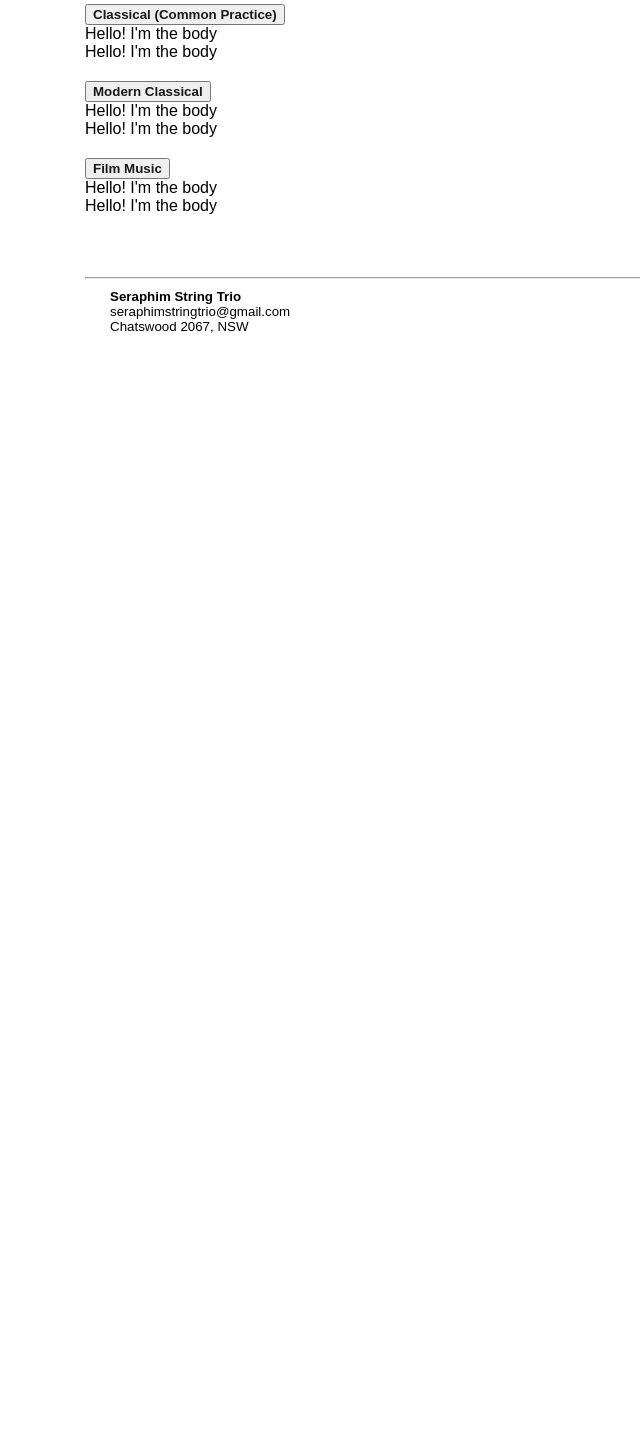
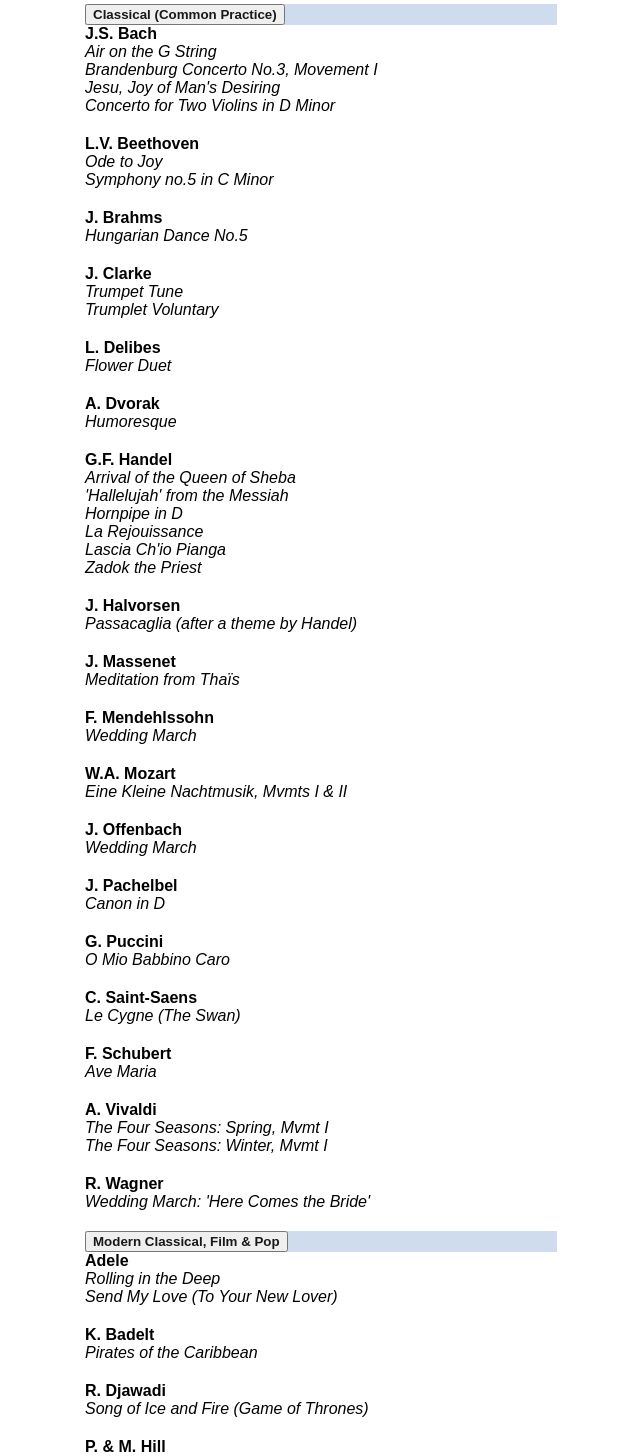
Before and after one commit to seraphimstringtrio/seraphim-website, a React (Create React App) app in the folder seraphim-app/: page /#/music in a window 1280 px wide. Shown: the part 860-2316 px from the top of the page, without its empty margins (107-747 px from the left). Before the commit the page ends 1224 px from the top, so only its background shows below. Built offline with nearby package versions, Linux system fonts and the light colour scheme; the HTML template or start-up script is replaced by a standard one.

Commit message:
Finished accordians for music page

```diff
--- a/seraphim-app/src/components/RepertoireAccordian.css
+++ b/seraphim-app/src/components/RepertoireAccordian.css
@@ -18,3 +18,16 @@
     box-shadow: 0 1px 1px rgba(0, 0, 0, 0.075) inset, 0 0 8px rgba(240, 240, 240, 0.3);
     outline: 0 none;
 }
+
+.repertoireHeader {
+    background-color: rgba(195, 212, 233, 0.8);
+    border: none;
+}
+
+.composerRow {
+    margin-bottom: 20px;
+}
+
+.piece {
+    font-style: italic;
+}
--- a/seraphim-app/src/components/RepertoireAccordian.jsx
+++ b/seraphim-app/src/components/RepertoireAccordian.jsx
@@ -6,11 +6,27 @@
 import './RepertoireAccordian.css'
 
 const RepertoireAccordian = (props) => {
+
+  const renderComposerRow = (val, idx) => {
+    return (
+      <div key={idx} className="composerRow">
+        <strong>{val.composer}</strong>
+        {val.pieces.map((piece, idx1) => {
+          return (
+            <div key={idx1} className="piece">
+              {piece}
+            </div>
+          )
+        })}
+      </div>
+    );
+  }
+
   return (
     <Accordion defaultActiveKey="1"
       className="repertoireAccordian">
       <Card>
-        <Card.Header>
+        <Card.Header className="repertoireHeader">
           <Accordion.Toggle as={Button}
             variant="link"
             eventKey="0"
@@ -20,8 +36,7 @@
         </Card.Header>
         <Accordion.Collapse eventKey="0">
           <Card.Body>
-            <div>Hello! I'm the body</div>
-            <div>Hello! I'm the body</div>
+            {props.data.map((val, idx) => renderComposerRow(val, idx))}
           </Card.Body>
         </Accordion.Collapse>
       </Card>
@@ -30,7 +45,8 @@
 }
 
 RepertoireAccordian.propTypes = {
-  title: PropTypes.string
+  title: PropTypes.string,
+  data: PropTypes.array
 }
 
 export default RepertoireAccordian;
--- a/seraphim-app/src/pages/Music.jsx
+++ b/seraphim-app/src/pages/Music.jsx
@@ -5,6 +5,7 @@
 import Footer from  '../components/Footer';
 import CoverPhoto from '../resources/Repertoire Photo.jpg'
 import RepertoireAccordian from '../components/RepertoireAccordian';
+import music from '../resources/Repertoire.json';
 
 const Music = () => {
   return (
@@ -29,10 +30,12 @@
         {/* Repertoire list */}
         <div id="repertoireColumn">
           <div className="musicSubtitle">Repertoire</div>
-          <RepertoireAccordian title="Classical (Common Practice)"/>
-          <RepertoireAccordian title="Modern Classical"/>
-          <RepertoireAccordian title="Film Music"/>
-
+          <RepertoireAccordian title="Classical (Common Practice)"
+            data={music.Classical}
+          />
+          <RepertoireAccordian title="Modern Classical, Film & Pop"
+            data={music.Contemporary}
+          />
         </div>
 
         {/* Repertoire recordings */}
--- /dev/null
+++ b/seraphim-app/src/resources/Repertoire.json
@@ -0,0 +1,180 @@
+{
+    "Classical": [
+        {
+            "composer": "J.S. Bach",
+            "pieces": [
+                "Air on the G String",
+                "Brandenburg Concerto No.3, Movement I",
+                "Jesu, Joy of Man's Desiring",
+                "Concerto for Two Violins in D Minor"
+            ]
+        },
+        {
+            "composer": "L.V. Beethoven",
+            "pieces": [
+                "Ode to Joy",
+                "Symphony no.5 in C Minor"
+            ]
+        },
+        {
+            "composer": "J. Brahms",
+            "pieces": [
+                "Hungarian Dance No.5"
+            ]
+        },
+        {
+            "composer": "J. Clarke",
+            "pieces": [
+                "Trumpet Tune",
+                "Trumplet Voluntary"
+            ]
+        },
+        {
+            "composer": "L. Delibes",
+            "pieces": [
+                "Flower Duet"
+            ]
+        },
+        {
+            "composer": "A. Dvorak",
+            "pieces": [
+                "Humoresque"
+            ]
+        },
+        {
+            "composer": "G.F. Handel",
+            "pieces": [
+                "Arrival of the Queen of Sheba",
+                "'Hallelujah' from the Messiah",
+                "Hornpipe in D",
+                "La Rejouissance",
+                "Lascia Ch'io Pianga",
+                "Zadok the Priest"
+            ]
+        },
+        {
+            "composer": "J. Halvorsen",
+            "pieces": [
+                "Passacaglia (after a theme by Handel)"
+            ]
+        },
+        {
+            "composer": "J. Massenet",
+            "pieces": [
+                "Meditation from Thaïs"
+            ]
+        },
+        {
+            "composer": "F. Mendehlssohn",
+            "pieces": [
+                "Wedding March"
+            ]
+        },
+        {
+            "composer": "W.A. Mozart",
+            "pieces": [
+                "Eine Kleine Nachtmusik, Mvmts I & II"
+            ]
+        },
+        {
+            "composer": "J. Offenbach",
+            "pieces": [
+                "Wedding March"
+            ]
+        },
+        {
+            "composer": "J. Pachelbel",
+            "pieces": [
+                "Canon in D"
+            ]
+        },
+        {
+            "composer": "G. Puccini",
+            "pieces": [
+                "O Mio Babbino Caro"
+            ]
+        },
+        {
+            "composer": "C. Saint-Saens",
+            "pieces": [
+                "Le Cygne (The Swan)"
+            ]
+        },
+        {
+            "composer": "F. Schubert",
+            "pieces": [
+                "Ave Maria"
+            ]
+        },
+        {
+            "composer": "A. Vivaldi",
+            "pieces": [
+                "The Four Seasons: Spring, Mvmt I",
+                "The Four Seasons: Winter, Mvmt I"
+            ]
+        },
+        {
+            "composer": "R. Wagner",
+            "pieces": [
+                "Wedding March: 'Here Comes the Bride'"
+            ]
+        }
+    ],
+    "Contemporary": [
+        {
+            "composer": "Adele",
+            "pieces": [
+                "Rolling in the Deep",
+                "Send My Love (To Your New Lover)"
+            ]
+        },
+        {
+            "composer": "K. Badelt",
+            "pieces": [
+                "Pirates of the Caribbean"
+            ]
+        },
+        {
+            "composer": "R. Djawadi",
+            "pieces": [
+                "Song of Ice and Fire (Game of Thrones)"
+            ]
+        },
+        {
+            "composer": "P. & M. Hill",
+            "pieces": [
+                "Happy Birthday"
+            ]
+        },
+        {
+            "composer": "A. Piazzolla",
+            "pieces": [
+                "Libertango"
+            ]
+        },
+        {
+            "composer": "Queen",
+            "pieces": [
+                "Bohemian Rhapsody"
+            ]
+        },
+        {
+            "composer": "E. Satie",
+            "pieces": [
+                "Gymnopedie"
+            ]
+        },
+        {
+            "composer": "J. Williams",
+            "pieces": [
+                "Star Wars Medley"
+            ]
+        },
+        {
+            "composer": "H. Zhan-Hao",
+            "pieces": [
+                "Butterfly Lovers' Violin Concerto (arr. for String Trio)"
+            ]
+        }
+    ]
+}
```
